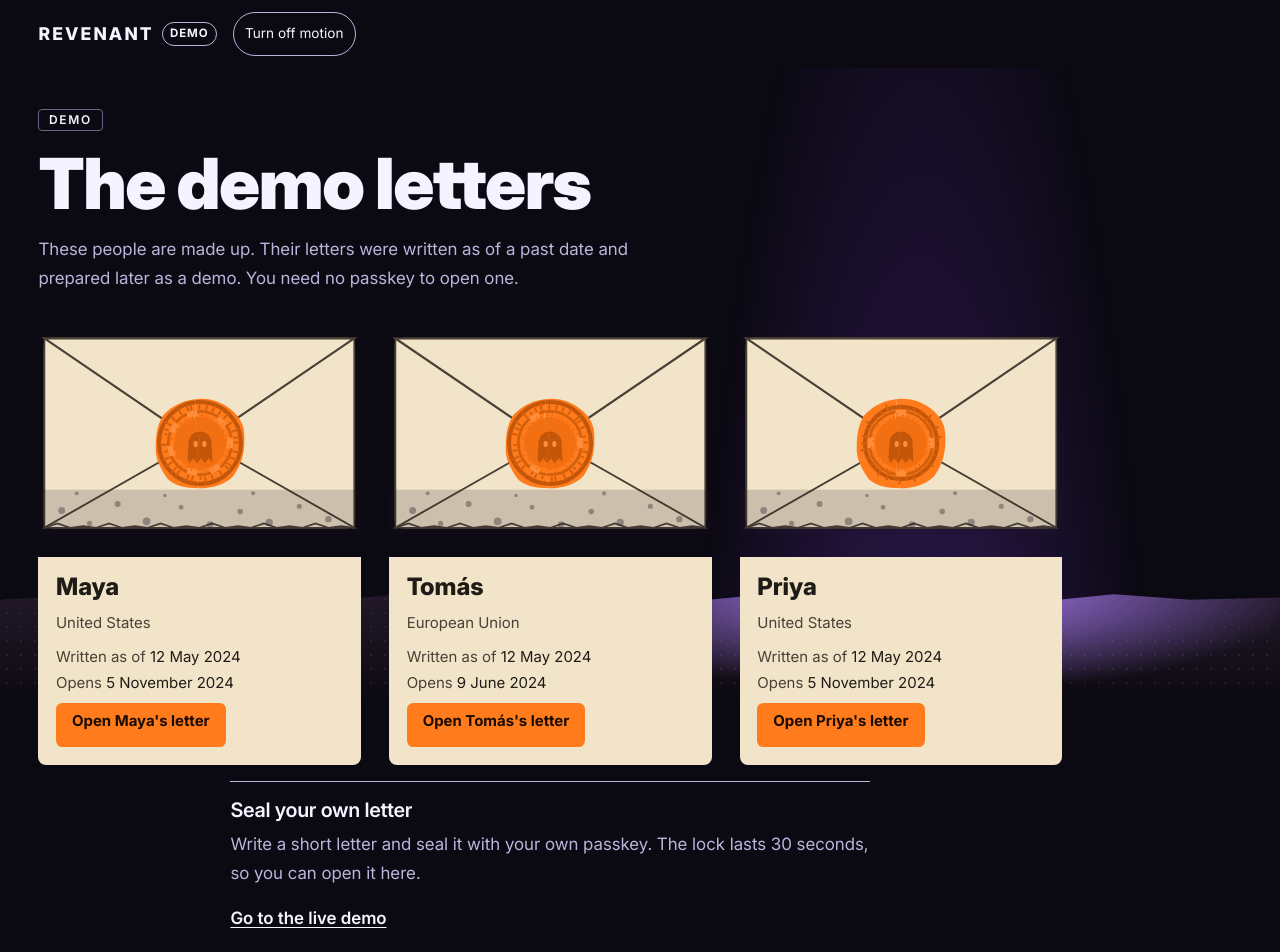
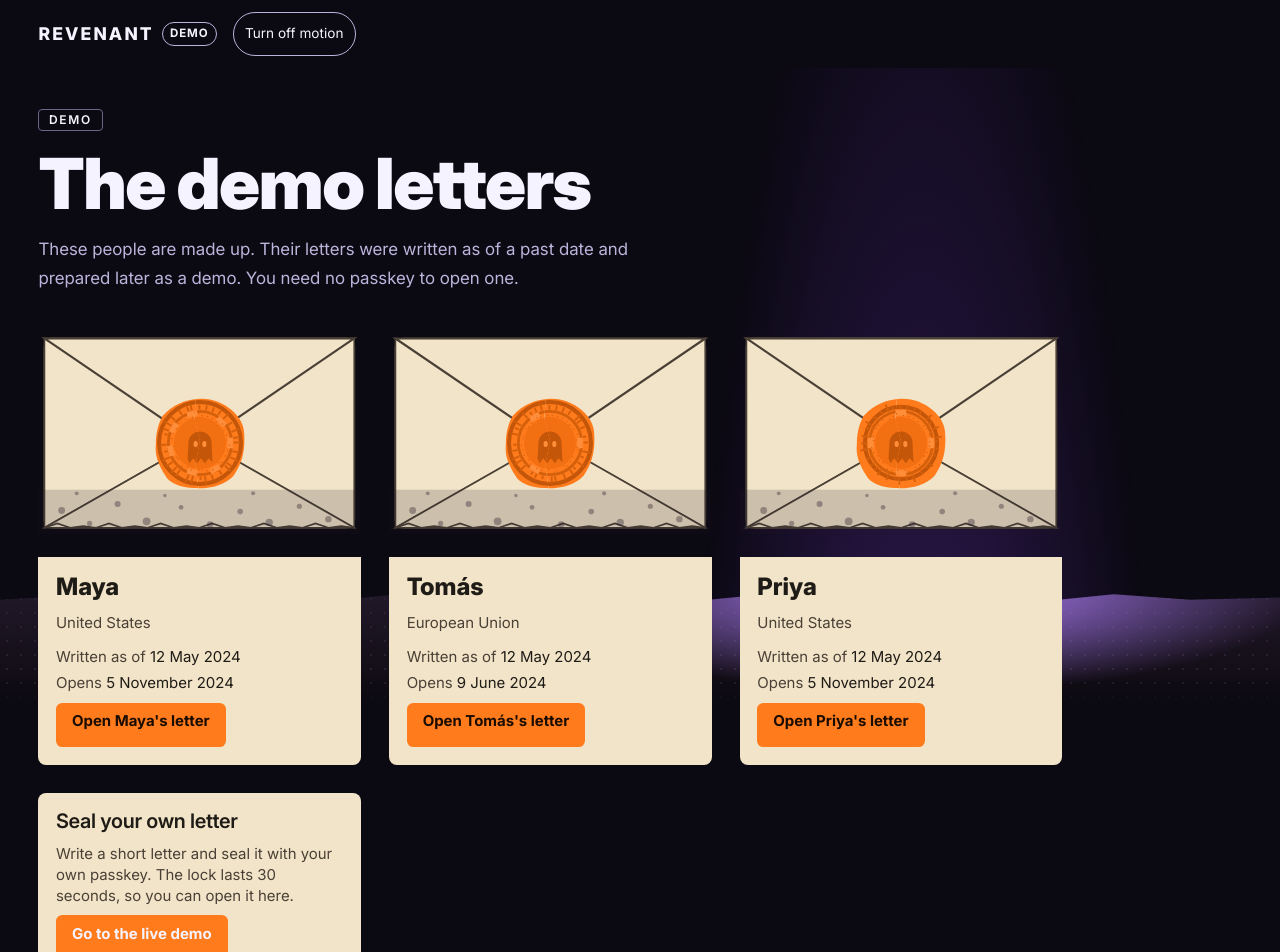
Before and after one commit to devclef/Revenant, a Next.js app: page /demo in a window 1280 px wide. Shown: the top 952 px of the page. Built offline with nearby package versions, Linux system fonts and the light colour scheme.

Commit message:
step 2: Turn LiveEntry into a paper card at the end of the persona list

```diff
--- a/src/app/demo/page.module.css
+++ b/src/app/demo/page.module.css
@@ -1,8 +1,9 @@
 /*
  * Demo_Index page layout on the Scene (SceneShell variant="index"). The Scene
  * background is --bg and its text is --text, with --muted for secondary text.
- * The child components (DemoLabel, LiveEntry) read the --demo-ink tokens, so
- * this page maps them onto the Scene tokens. Every text colour on the desk is
+ * The child components (LiveEntry, DemoLabel) read the --demo-ink tokens, so
+ * this page maps them onto the Scene tokens. LiveEntry is a paper card and sets
+ * its own --ink, so it does not read these tokens for its text. Every text colour on the desk is
  * one of these tokens; no paper token is used here.
  *
  * Text uses --text and --muted on --bg. Both are light tokens on the near-black
--- a/src/app/demo/page.tsx
+++ b/src/app/demo/page.tsx
@@ -20,8 +20,8 @@ export const metadata = pageMetadata(UI_COPY.pageMeta.demo, "/demo");
  *
  * Order on the page: the "Demo" label, the heading, the intro note, then one
  * envelope per persona in list order, or the empty state when the list is
- * empty. The live demo entry (`/demo/live`) sits after the list, with or without
- * personas. A card receives only list fields (R5.3, R6.2, R16.5), never anything
+ * empty. The live demo entry (`/demo/live`) is the last card in that list, with
+ * or without personas. A card receives only list fields (R5.3, R6.2, R16.5), never anything
  * from inside the sealed letter. The persona's `key` is passed as `personaKey`
  * because React reserves `key`.
  *
@@ -47,7 +47,8 @@ export default function DemoIndexPage() {
           <section>
             <p className={styles.empty}>{DEMO_COPY.indexEmpty}</p>
           </section>
-        ) : (
+        ) : null}
+
         <ul className={styles.list}>
           {PERSONAS.map((persona) => (
             <li className={styles.listItem} key={persona.key}>
@@ -61,10 +62,8 @@ export default function DemoIndexPage() {
               />
             </li>
           ))}
+          <LiveEntry />
         </ul>
-        )}
-
-        <LiveEntry />
       </div>
     </SceneShell>
   );
--- a/src/components/demo/LiveEntry.module.css
+++ b/src/components/demo/LiveEntry.module.css
@@ -1,21 +1,22 @@
 /*
- * LiveEntry: the Demo_Index link to the live demo. It sits on the dark desk,
- * so every text colour is a demo desk token (--demo-ink, --demo-ink-soft) set on the
- * desk ancestor. It sets its own colour, so nothing inherits from a paper
- * surface. Contrast on the desk, the lit pool and the brightest desk value is
- * checked in src/components/live/contrast.test.ts.
+ * LiveEntry: the live demo as the last card in the Persona_List. The li takes
+ * the persona card's paper class (PersonaCard.module.css), which sets --ink and
+ * --ink-soft on the card itself, so the heading and body text read on paper and
+ * never inherit the dark desk's light text. The orange button is the persona
+ * card's .button class, composed on the link in LiveEntry.tsx.
  */
 
-.entry {
+/*
+ * Matches the persona cards' corners. The attribute selector gives this rule
+ * more weight than the paper class, which has square top corners.
+ */
+.card[data-live-entry-card] {
   display: flex;
   flex-direction: column;
-  align-items: flex-start;
-  gap: 0.5rem;
-  width: 100%;
-  max-width: 40rem;
-  margin: 0 auto;
-  padding-top: 1rem;
-  border-top: 1px solid var(--demo-ink-soft);
+  gap: 0.6rem;
+  min-width: 0;
+  margin: 0;
+  border-radius: 0.5rem;
   box-sizing: border-box;
 }
 
@@ -24,28 +25,24 @@
   font-family: var(--font-sans);
   font-size: 1.25rem;
   font-weight: 600;
-  color: var(--demo-ink);
+  line-height: 1.2;
+  color: var(--ink);
 }
 
 .body {
   margin: 0;
   font-family: var(--font-sans);
-  color: var(--demo-ink-soft);
+  font-size: 0.9375rem;
+  line-height: 1.4;
+  color: var(--ink-soft);
 }
 
+/* The persona card's button, as a link. The button class supplies the colours. */
 .link {
-  display: inline-flex;
-  align-items: center;
-  min-height: 44px;
-  padding: 0.5rem 0;
-  font-family: var(--font-sans);
-  font-weight: 600;
-  color: var(--demo-ink);
-  text-decoration: underline;
-  text-underline-offset: 0.2em;
+  text-decoration: none;
 }
 
 .link:focus-visible {
-  outline: 2px solid var(--demo-ink);
+  outline: 2px solid var(--accent);
   outline-offset: 4px;
 }
--- a/src/components/demo/LiveEntry.tsx
+++ b/src/components/demo/LiveEntry.tsx
@@ -1,24 +1,33 @@
 import Link from "next/link";
 
 import { DEMO_COPY } from "./copy";
+import paperStyles from "./PersonaCard.module.css";
 import styles from "./LiveEntry.module.css";
 
 /**
- * The one link from the Demo_Index page to the live demo at `/demo/live`
- * (R12.1). It sits on the dark desk, so its text uses the desk tokens. It is a
- * server-rendered link with no client JavaScript. Its words come from copy.ts
- * (R15.1).
+ * The live demo entry at `/demo/live` (R12.1), drawn as the last card in the
+ * Persona_List on the Demo_Index page. It is one `li` that takes the persona
+ * card's paper class, so it sits on the same paper as the persona cards and
+ * sets its own `--ink` and `--ink-soft`. Its link uses the persona card's orange
+ * button class. It is a server-rendered link with no client JavaScript. Its
+ * words come from copy.ts (R15.1). The page renders it inside the `ul`.
  */
 export function LiveEntry() {
   return (
-    <section className={styles.entry} aria-labelledby="live-entry-heading">
+    <li
+      className={`${paperStyles.paper} ${styles.card}`}
+      data-live-entry-card=""
+    >
       <h2 id="live-entry-heading" className={styles.heading}>
         {DEMO_COPY.liveEntryHeading}
       </h2>
       <p className={styles.body}>{DEMO_COPY.liveEntryBody}</p>
-      <Link href="/demo/live" className={styles.link}>
+      <Link
+        href="/demo/live"
+        className={`${paperStyles.button} ${styles.link}`}
+      >
         {DEMO_COPY.liveEntryLink}
       </Link>
-    </section>
+    </li>
   );
 }
```
Lines whose indentation alone changed are shown as unchanged.
